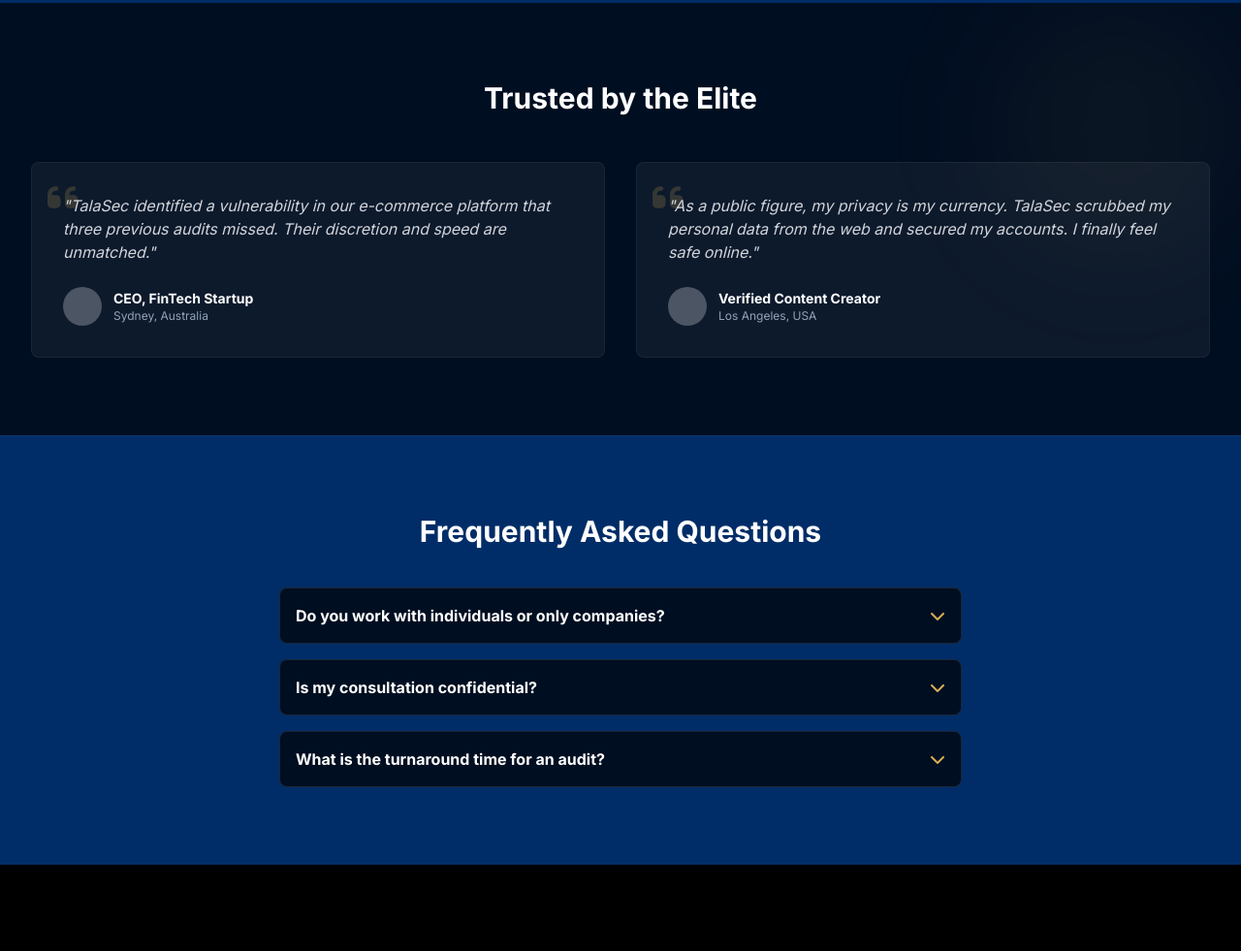
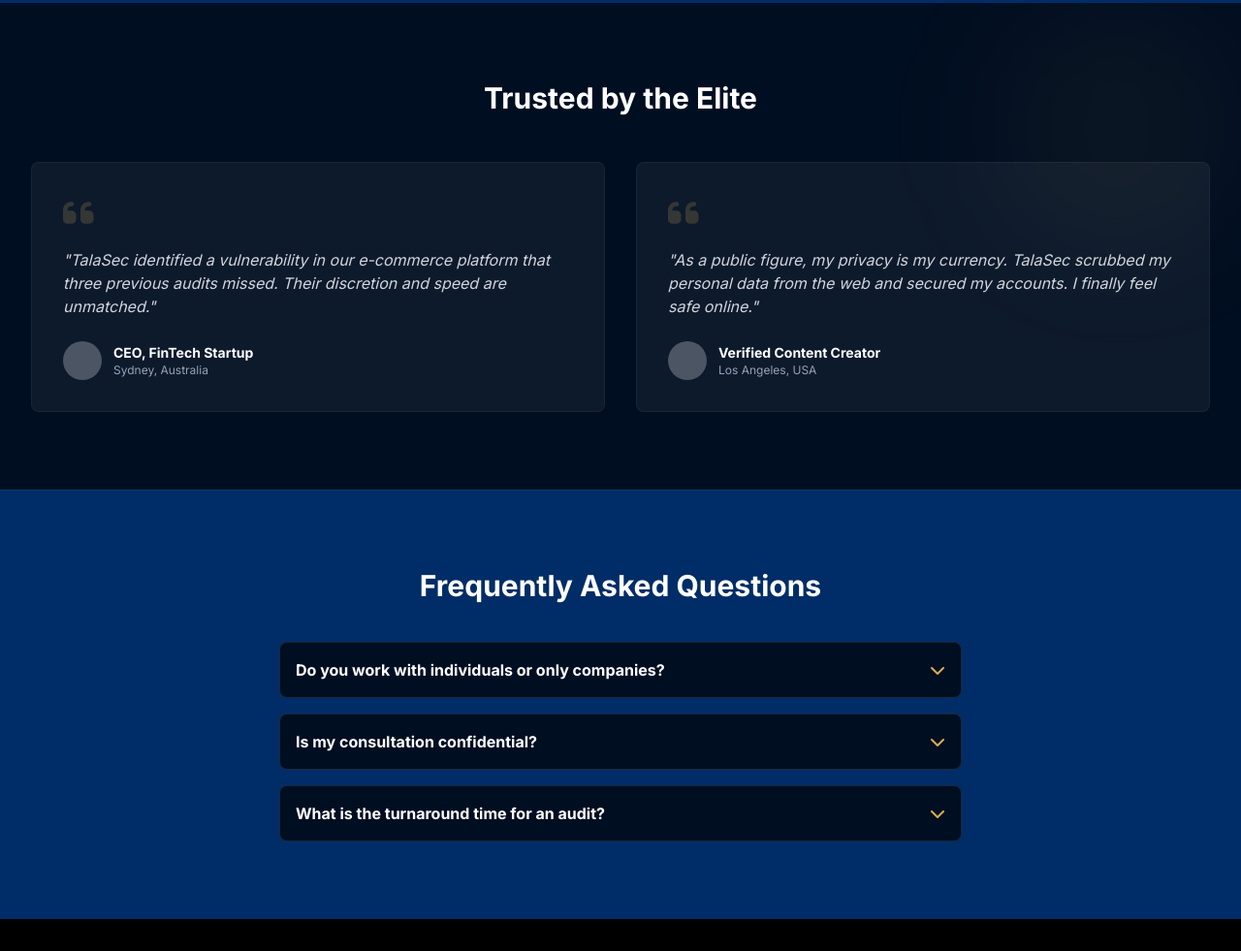
Before and after one commit to RPaguia/talasec, a plain HTML site: page index.html in a window 1280 px wide. Shown: the part 2870-3851 px from the top of the page at 97% size. Drawn offline with nearby package versions, Linux system fonts and the light colour scheme.

Commit message:
Update index.html

```diff
--- a/index.html
+++ b/index.html
@@ -401,7 +401,8 @@
 
             <div class="grid grid-cols-1 md:grid-cols-2 gap-8">
                 <div class="p-8 bg-white/5 rounded-lg border border-white/5 relative" data-aos="fade-right">
-                    <i class="fa-solid fa-quote-left text-4xl text-tala-accent/20 absolute top-4 left-4"></i>
+                    <!-- CHANGE: Removed 'absolute top-4 left-4', added 'block mb-4' -->
+                    <i class="fa-solid fa-quote-left text-4xl text-tala-accent/20 block mb-4"></i>
                     <p class="text-gray-300 italic mb-6 relative z-10">"TalaSec identified a vulnerability in our e-commerce platform that three previous audits missed. Their discretion and speed are unmatched."</p>
                     <div class="flex items-center">
                         <div class="w-10 h-10 bg-gray-600 rounded-full mr-3"></div>
@@ -413,7 +414,8 @@
                 </div>
 
                 <div class="p-8 bg-white/5 rounded-lg border border-white/5 relative" data-aos="fade-left">
-                    <i class="fa-solid fa-quote-left text-4xl text-tala-accent/20 absolute top-4 left-4"></i>
+                    <!-- CHANGE: Removed 'absolute top-4 left-4', added 'block mb-4' -->
+                    <i class="fa-solid fa-quote-left text-4xl text-tala-accent/20 block mb-4"></i>
                     <p class="text-gray-300 italic mb-6 relative z-10">"As a public figure, my privacy is my currency. TalaSec scrubbed my personal data from the web and secured my accounts. I finally feel safe online."</p>
                     <div class="flex items-center">
                         <div class="w-10 h-10 bg-gray-600 rounded-full mr-3"></div>
```
